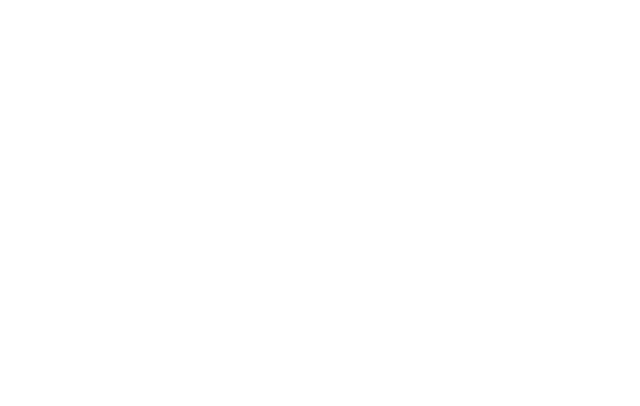
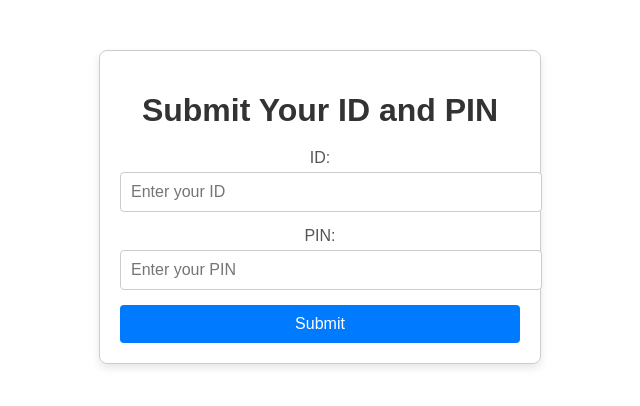
Before and after one commit to Popoola-Sinaayo/connoisseur-vote, a Next.js app: page / in a window 1280 px wide. Shown: the top 406 px of the page, without its empty margins (320-960 px from the left). Built offline with nearby package versions, Linux system fonts and the light colour scheme.

Commit message:
frontend update

```diff
--- /dev/null
+++ b/app/App.module.css
@@ -0,0 +1,54 @@
+.formContainer {
+  width: 100%;
+  max-width: 400px;
+  margin: 50px auto;
+  padding: 20px;
+  border: 1px solid #ccc;
+  border-radius: 8px;
+  box-shadow: 0 4px 8px rgba(0, 0, 0, 0.1);
+  text-align: center;
+  font-family: Arial, sans-serif;
+}
+
+.title {
+  margin-bottom: 20px;
+  color: #333;
+}
+
+.formGroup {
+  margin-bottom: 15px;
+}
+
+.label {
+  display: block;
+  margin-bottom: 5px;
+  color: #555;
+}
+
+.input {
+  width: 100%;
+  padding: 10px;
+  font-size: 16px;
+  border: 1px solid #ccc;
+  border-radius: 4px;
+}
+
+.input:focus {
+  outline: none;
+  border-color: #007bff;
+}
+
+.submitButton {
+  width: 100%;
+  padding: 10px;
+  font-size: 16px;
+  background-color: #007bff;
+  color: white;
+  border: none;
+  border-radius: 4px;
+  cursor: pointer;
+}
+
+.submitButton:hover {
+  background-color: #0056b3;
+}
--- a/app/page.tsx
+++ b/app/page.tsx
@@ -1,8 +1,70 @@
+'use client';
+import React, { useState, ChangeEvent, FormEvent } from 'react';
+import styles from './App.module.css'; // Importing the CSS Module
 
-export default function Home() {
+// Define the type for the form data
+interface FormData {
+  id: string;
+  pin: string;
+}
+
+const App: React.FC = () => {
+  // State to hold form data
+  const [formData, setFormData] = useState<FormData>({
+    id: '',
+    pin: ''
+  });
+
+  // Handle input changes
+  const handleChange = (e: ChangeEvent<HTMLInputElement>) => {
+    const { name, value } = e.target;
+    setFormData({
+      ...formData,
+      [name]: value
+    });
+  };
+
+  // Handle form submission
+  const handleSubmit = (e: FormEvent<HTMLFormElement>) => {
+    e.preventDefault();
+    // Add your logic for form submission here
+    console.log('Form submitted:', formData);
+  };
+
   return (
-    <div>
-
-     </div>
+    <div className={styles.formContainer}>
+      <h1 className={styles.title}>Submit Your ID and PIN</h1>
+      <form onSubmit={handleSubmit}>
+        <div className={styles.formGroup}>
+          <label htmlFor="id" className={styles.label}>ID:</label>
+          <input
+            type="text"
+            id="id"
+            name="id"
+            value={formData.id}
+            onChange={handleChange}
+            required
+            placeholder="Enter your ID"
+            className={styles.input}
+          />
+        </div>
+        <div className={styles.formGroup}>
+          <label htmlFor="pin" className={styles.label}>PIN:</label>
+          <input
+            type="password"
+            id="pin"
+            name="pin"
+            value={formData.pin}
+            onChange={handleChange}
+            required
+            placeholder="Enter your PIN"
+            className={styles.input}
+          />
+        </div>
+        <button type="submit" className={styles.submitButton}>Submit</button>
+      </form>
+    </div>
   );
 }
+
+export default App;
--- /dev/null
+++ b/app/result/App.module.css
@@ -0,0 +1,47 @@
+.container {
+    width: 100%;
+    max-width: 600px;
+    margin: 50px auto;
+    font-family: Arial, sans-serif;
+    text-align: center;
+  }
+
+  .h1 {
+    margin-bottom: 20px;
+  }
+
+  .candidatesList {
+    margin-top: 20px;
+  }
+
+  .candidateCard {
+    background-color: #f8f9fa;
+    border: 1px solid #ddd;
+    border-radius: 8px;
+    padding: 20px;
+    margin-bottom: 20px;
+  }
+
+  .h2 {
+    color: #333;
+    margin-bottom: 5px;
+  }
+
+  .p {
+    color: #555;
+    margin-bottom: 15px;
+  }
+
+  .voteButton {
+    background-color: #007bff;
+    color: white;
+    padding: 10px 15px;
+    font-size: 14px;
+    border: none;
+    border-radius: 5px;
+    cursor: pointer;
+  }
+
+  .voteButton:hover {
+    background-color: #0056b3;
+  }
--- /dev/null
+++ b/app/vote/App.module.css
@@ -0,0 +1,63 @@
+.container {
+  width: 100%;
+  max-width: 600px;
+  margin: 50px auto;
+  font-family: Arial, sans-serif;
+  text-align: center;
+}
+
+.header {
+  display: flex;
+  justify-content: flex-end;
+  padding: 10px;
+}
+
+.progressReportButton {
+  background-color: #28a745;
+  color: white;
+  padding: 10px 15px;
+  font-size: 14px;
+  border: none;
+  border-radius: 5px;
+  cursor: pointer;
+}
+
+.progressReportButton:hover {
+  background-color: #218838;
+}
+
+.candidatesList {
+  margin-top: 20px;
+}
+
+.candidateCard {
+  background-color: #f8f9fa;
+  border: 1px solid #ddd;
+  border-radius: 8px;
+  padding: 20px;
+  margin-bottom: 20px;
+}
+
+.h2 {
+  color: #333;
+  margin-bottom: 5px;
+}
+
+.p {
+  color: #555;
+  margin-bottom: 15px;
+}
+
+.voteButton {
+  background-color: #007bff;
+  color: white;
+  padding: 10px 15px;
+  font-size: 14px;
+  border: none;
+  border-radius: 5px;
+  cursor: pointer;
+}
+
+.voteButton:hover {
+  background-color: #0056b3;
+}
```
Also changed, not shown: app/result/page.tsx (added, +50 -0 lines), app/vote/page.tsx (added, +53 -0 lines).
